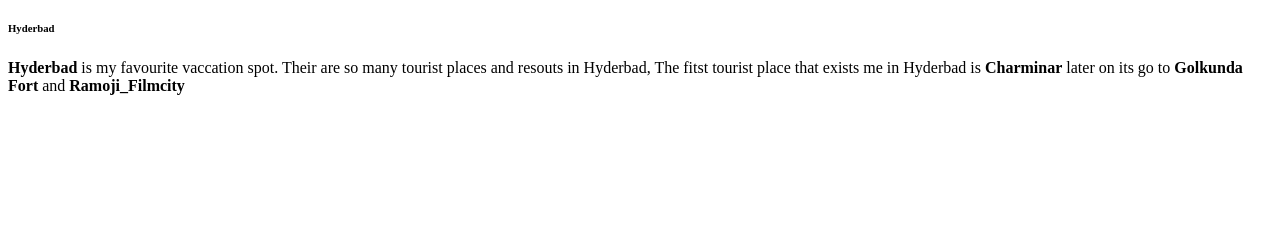
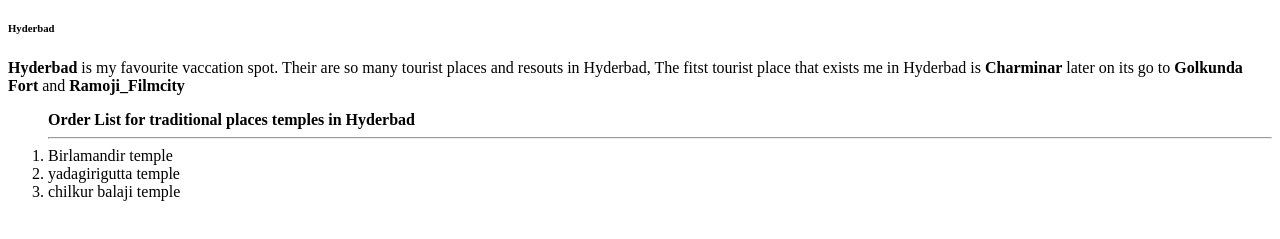
Before and after one commit to 44-563-WebApps-F23/44563-webapps-f23-assignment3-S567006, a plain HTML site: page index.html in a window 1280 px wide. Shown: the part 61-300 px from the top of the page. Drawn offline with Linux system fonts and the light colour scheme.

Commit message:
Update index.html

```diff
--- a/index.html
+++ b/index.html
@@ -11,6 +11,14 @@
             The fitst tourist place that exists me in Hyderbad is <b>Charminar</b>
             later on its go to <b>Golkunda Fort</b> and <b> Ramoji_Filmcity</b>
         </p>
+        <ol>
+            <b>Order List for traditional places temples in Hyderbad</b>
+            <hr>
+            <li>Birlamandir temple</li>
+            <li>yadagirigutta temple</li>
+            <li>chilkur balaji temple</li>
+        </ol>
+
 
     </body>
 </html>
```
